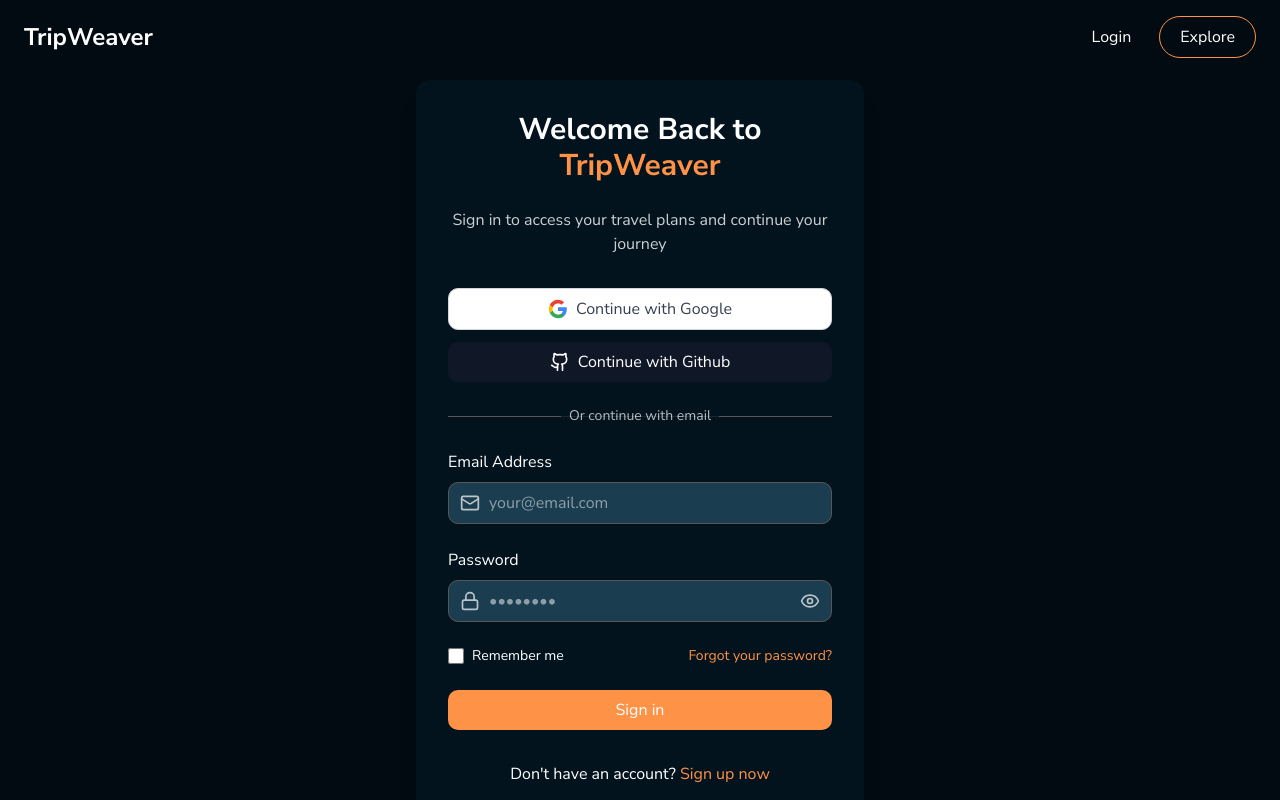
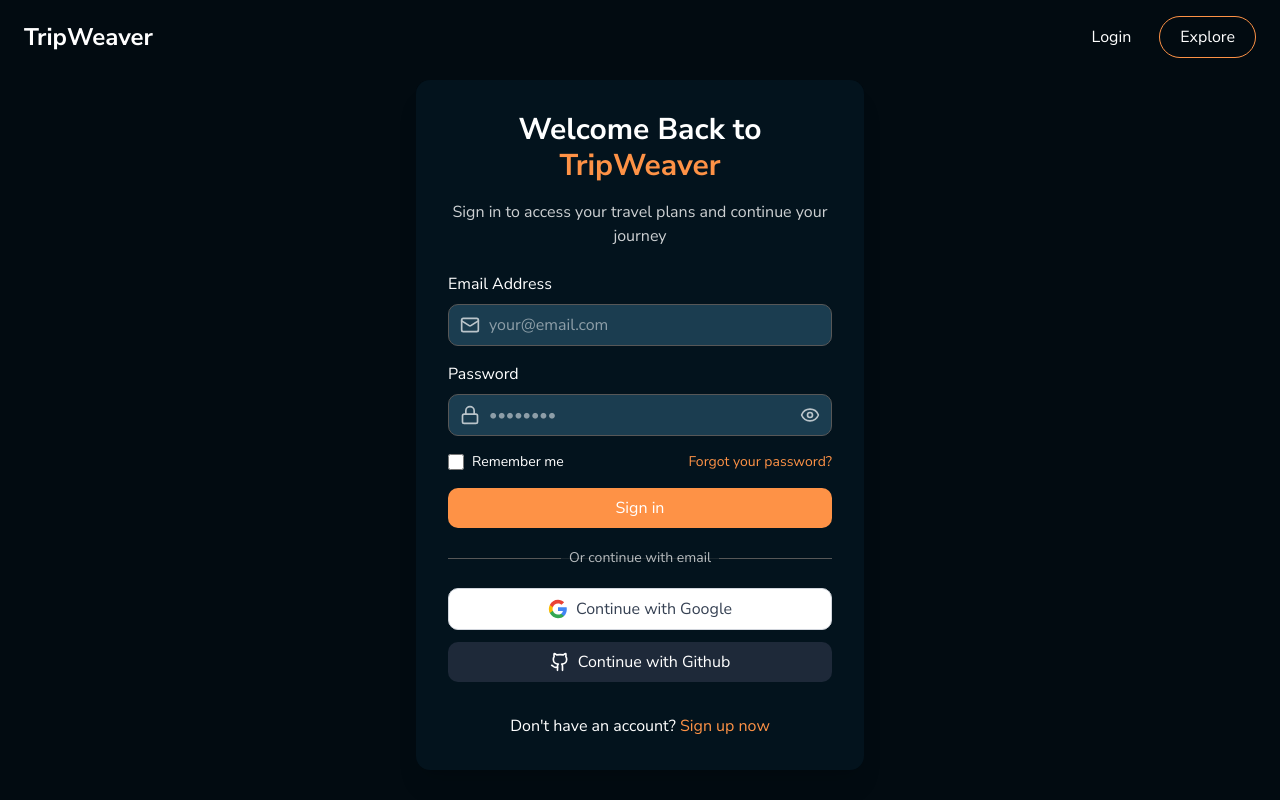
Before and after one commit to sewstie/TripWeaver, a Next.js app: page /login in a window 1280 px wide. Shown: the top 800 px of the page. Built offline with nearby package versions, Linux system fonts and the light colour scheme; no server answers.

Commit message:
changed placement of buttons for login in with google and github

```diff
--- a/src/app/login/page.jsx
+++ b/src/app/login/page.jsx
@@ -128,11 +128,11 @@
     <section className="py-20 min-h-screen flex items-center justify-center bg-[var(--tw-background)]">
       <div className="container mx-auto px-6">
         <div className="max-w-md mx-auto bg-[var(--tw-subbackground)] bg-opacity-20 backdrop-blur-sm rounded-xl p-8 shadow-xl">
-          <h1 className="text-3xl font-bold mb-6 text-center text-[var(--tw-text)]">
+          <h1 className="text-3xl font-bold mb-4 text-center text-[var(--tw-text)]">
             Welcome Back to{" "}
             <span className="text-[var(--tw-focus)]">TripWeaver</span>
           </h1>
-          <p className="text-[var(--tw-text)] opacity-80 text-center mb-8">
+          <p className="text-[var(--tw-text)] opacity-80 text-center mb-6">
             Sign in to access your travel plans and continue your journey
           </p>
           {authError && (
@@ -141,62 +141,7 @@
               <span>{authError}</span>
             </div>
           )}
-          <div className="space-y-3 mb-6">
-            <button
-              type="button"
-              onClick={handleGoogleSignIn}
-              disabled={isGoogleLoading}
-              className="w-full py-2 px-4 rounded-lg font-medium transition-all duration-300 hover:opacity-90 bg-white text-gray-700 border border-gray-300 flex items-center justify-center gap-2"
-            >
-              {isGoogleLoading ? (
-                <Loader2 className="anumate-spin h-5 w-5" />
-              ) : (
-                <svg className="w-5 h-5" viewBox="0 0 24 24">
-                  <path
-                    fill="#4285F4"
-                    d="M22.56 12.25c0-.78-.07-1.53-.2-2.25H12v4.26h5.92c-.26 1.37-1.04 2.53-2.21 3.31v2.77h3.57c2.08-1.92 3.28-4.74 3.28-8.09z"
-                  />
-                  <path
-                    fill="#34A853"
-                    d="M12 23c2.97 0 5.46-.98 7.28-2.66l-3.57-2.77c-.98.66-2.23 1.06-3.71 1.06-2.86 0-5.29-1.93-6.16-4.53H2.18v2.84C3.99 20.53 7.7 23 12 23z"
-                  />
-                  <path
-                    fill="#FBBC05"
-                    d="M5.84 14.09c-.22-.66-.35-1.36-.35-2.09s.13-1.43.35-2.09V7.07H2.18C1.43 8.55 1 10.22 1 12s.43 3.45 1.18 4.93l2.85-2.22.81-.62z"
-                  />
-                  <path
-                    fill="#EA4335"
-                    d="M12 5.38c1.62 0 3.06.56 4.21 1.64l3.15-3.15C17.45 2.09 14.97 1 12 1 7.7 1 3.99 3.47 2.18 7.07l3.66 2.84c.87-2.6 3.3-4.53 6.16-4.53z"
-                  />
-                </svg>
-              )}
-              Continue with Google
-            </button>
-            <button
-              type="button"
-              onClick={handleGithubSignIn}
-              disabled={isGithubLoading}
-              className="w-full py-2 px-4 rounded-lg font-medium transition-all duration-300 hover:opacity-90 bg-gray-900 text-white flex items-center justify-center gap-2"
-            >
-              {isGithubLoading ? (
-                <Loader2 className="animate-spin h-5 w-5" />
-              ) : (
-                <Github className="h-5 w-5" />
-              )}
-              Continue with Github
-            </button>
-          </div>
-          <div className="relative mb-6">
-            <div className="absolute inset-0 flex items-center">
-              <div className="w-full border-t border-[var(--tw-border)]"></div>
-            </div>
-            <div className="relative flex justify-center text-sm">
-              <span className="bg-[var(--tw-subbackground)] px-2 text-[var(--tw-text)] opacity-70">
-                Or continue with email
-              </span>
-            </div>
-          </div>
-          <form onSubmit={handleSubmit} className="space-y-6">
+          <form onSubmit={handleSubmit} className="space-y-4">
             <div>
               <label
                 htmlFor="email"
@@ -254,7 +199,7 @@
                 />
                 <button
                   type="button"
-                  className="absolute inset-y-0 right-0 flex items-center pr-3"
+                  className="cursor-pointer absolute inset-y-0 right-0 flex items-center pr-3"
                   onClick={() => setShowPassword(!showPassword)}
                 >
                   {showPassword ? (
@@ -296,7 +241,7 @@
             <button
               type="submit"
               disabled={isLoading}
-              className="w-full py-2 px-6 rounded-lg font-medium transition-all duration-300 hover:opacity-90 bg-[var(--tw-focus)] text-white flex items-center justify-center"
+              className="cursor-pointer w-full py-2 px-6 rounded-lg font-medium transition-all duration-300 hover:opacity-90 bg-[var(--tw-focus)] text-white flex items-center justify-center"
             >
               {isLoading ? (
                 <>
@@ -308,6 +253,61 @@
               )}
             </button>
           </form>
+          <div className="relative my-5">
+            <div className="absolute inset-0 flex items-center">
+              <div className="w-full border-t border-[var(--tw-border)]"></div>
+            </div>
+            <div className="relative flex justify-center text-sm">
+              <span className="bg-[var(--tw-subbackground)] px-2 text-[var(--tw-text)] opacity-70">
+                Or continue with email
+              </span>
+            </div>
+          </div>
+          <div className="space-y-3 mb-6">
+            <button
+              type="button"
+              onClick={handleGoogleSignIn}
+              disabled={isGoogleLoading}
+              className="cursor-pointer w-full py-2 px-4 rounded-lg font-medium transition-all duration-300 hover:opacity-90 bg-white text-gray-700 border border-gray-300 flex items-center justify-center gap-2"
+            >
+              {isGoogleLoading ? (
+                <Loader2 className="anumate-spin h-5 w-5" />
+              ) : (
+                <svg className="w-5 h-5" viewBox="0 0 24 24">
+                  <path
+                    fill="#4285F4"
+                    d="M22.56 12.25c0-.78-.07-1.53-.2-2.25H12v4.26h5.92c-.26 1.37-1.04 2.53-2.21 3.31v2.77h3.57c2.08-1.92 3.28-4.74 3.28-8.09z"
+                  />
+                  <path
+                    fill="#34A853"
+                    d="M12 23c2.97 0 5.46-.98 7.28-2.66l-3.57-2.77c-.98.66-2.23 1.06-3.71 1.06-2.86 0-5.29-1.93-6.16-4.53H2.18v2.84C3.99 20.53 7.7 23 12 23z"
+                  />
+                  <path
+                    fill="#FBBC05"
+                    d="M5.84 14.09c-.22-.66-.35-1.36-.35-2.09s.13-1.43.35-2.09V7.07H2.18C1.43 8.55 1 10.22 1 12s.43 3.45 1.18 4.93l2.85-2.22.81-.62z"
+                  />
+                  <path
+                    fill="#EA4335"
+                    d="M12 5.38c1.62 0 3.06.56 4.21 1.64l3.15-3.15C17.45 2.09 14.97 1 12 1 7.7 1 3.99 3.47 2.18 7.07l3.66 2.84c.87-2.6 3.3-4.53 6.16-4.53z"
+                  />
+                </svg>
+              )}
+              Continue with Google
+            </button>
+            <button
+              type="button"
+              onClick={handleGithubSignIn}
+              disabled={isGithubLoading}
+              className="cursor-pointer w-full py-2 px-4 rounded-lg font-medium transition-all duration-300 hover:opacity-80 bg-gray-800 text-white flex items-center justify-center gap-2"
+            >
+              {isGithubLoading ? (
+                <Loader2 className="animate-spin h-5 w-5" />
+              ) : (
+                <Github className="h-5 w-5" />
+              )}
+              Continue with Github
+            </button>
+          </div>
           <div className="mt-8 text-center">
             <p className="text-[var(--tw-text)]">
               Don't have an account?{" "}
--- a/src/app/signup/page.jsx
+++ b/src/app/signup/page.jsx
@@ -144,10 +144,10 @@
     <section className="py-20 min-h-screen flex items-center justify-center bg-[var(--tw-background)]">
       <div className="container mx-auto px-6">
         <div className="max-w-md mx-auto bg-[var(--tw-subbackground)] bg-opacity-20 backdrop-blur-sm rounded-xl p-8 shadow-xl">
-          <h1 className="text-3xl font-bold mb-6 text-center text-[var(--tw-text)]">
+          <h1 className="text-3xl font-bold mb-4 text-center text-[var(--tw-text)]">
             Join <span className="text-[var(--tw-focus)]">TripWeaver</span>
           </h1>
-          <p className="text-[var(--tw-text)] opacity-80 text-center mb-8">
+          <p className="text-[var(--tw-text)] opacity-80 text-center mb-6">
             Create an account to start your journey with us
           </p>
           {authError && (
@@ -156,62 +156,7 @@
               <span>{authError}</span>
             </div>
           )}
-          <div className="space-y-3 mb-6">
-            <button
-              type="button"
-              onClick={handleGoogleSignIn}
-              disabled={isGoogleLoading}
-              className="w-full py-2 px-4 rounded-lg font-medium transition-all duration-300 hover:opacity-90 bg-white text-gray-700 border border-gray-300 flex items-center justify-center gap-2"
-            >
-              {isGoogleLoading ? (
-                <Loader2 className="animate-spin h-5 w-5" />
-              ) : (
-                <svg className="w-5 h-5" viewBox="0 0 24 24">
-                  <path
-                    fill="#4285F4"
-                    d="M22.56 12.25c0-.78-.07-1.53-.2-2.25H12v4.26h5.92c-.26 1.37-1.04 2.53-2.21 3.31v2.77h3.57c2.08-1.92 3.28-4.74 3.28-8.09z"
-                  />
-                  <path
-                    fill="#34A853"
-                    d="M12 23c2.97 0 5.46-.98 7.28-2.66l-3.57-2.77c-.98.66-2.23 1.06-3.71 1.06-2.86 0-5.29-1.93-6.16-4.53H2.18v2.84C3.99 20.53 7.7 23 12 23z"
-                  />
-                  <path
-                    fill="#FBBC05"
-                    d="M5.84 14.09c-.22-.66-.35-1.36-.35-2.09s.13-1.43.35-2.09V7.07H2.18C1.43 8.55 1 10.22 1 12s.43 3.45 1.18 4.93l2.85-2.22.81-.62z"
-                  />
-                  <path
-                    fill="#EA4335"
-                    d="M12 5.38c1.62 0 3.06.56 4.21 1.64l3.15-3.15C17.45 2.09 14.97 1 12 1 7.7 1 3.99 3.47 2.18 7.07l3.66 2.84c.87-2.6 3.3-4.53 6.16-4.53z"
-                  />
-                </svg>
-              )}
-              Continue with Google
-            </button>
-            <button
-              type="button"
-              onClick={handleGithubSignIn}
-              disabled={isGithubLoading}
-              className="w-full py-2 px-4 rounded-lg font-medium transition-all duration-300 hover:opacity-90 bg-gray-900 text-white flex items-center justify-center gap-2"
-            >
-              {isGithubLoading ? (
-                <Loader2 className="animate-spin h-5 w-5" />
-              ) : (
-                <Github className="h-5 w-5" />
-              )}
-              Continue with GitHub
-            </button>
-          </div>
-          <div className="relative mb-6">
-            <div className="absolute inset-0 flex items-center">
-              <div className="w-full border-t border-[var(--tw-border)]"></div>
-            </div>
-            <div className="relative flex justify-center text-sm">
-              <span className="bg-[var(--tw-subbackground)] px-2 text-[var(--tw-text)] opacity-70">
-                Or continue with email
-              </span>
-            </div>
-          </div>
-          <form onSubmit={handleSubmit} className="space-y-6">
+          <form onSubmit={handleSubmit} className="space-y-4">
             <div>
               <label
                 htmlFor="username"
@@ -301,7 +246,7 @@
                 />
                 <button
                   type="button"
-                  className="absolute inset-y-0 right-0 flex items-center pr-3"
+                  className="cursor-pointer absolute inset-y-0 right-0 flex items-center pr-3"
                   onClick={() => setShowPassword(!showPassword)}
                 >
                   {showPassword ? (
@@ -343,7 +288,7 @@
                 />
                 <button
                   type="button"
-                  className="absolute inset-y-0 right-0 flex items-center pr-3"
+                  className="cursor-pointer absolute inset-y-0 right-0 flex items-center pr-3"
                   onClick={() => setShowConfirmPassword(!showConfirmPassword)}
                 >
                   {showConfirmPassword ? (
@@ -406,7 +351,7 @@
             <button
               type="submit"
               disabled={isLoading}
-              className="w-full py-2 px-6 rounded-lg font-medium transition-all duration-300 hover:opacity-90 bg-[var(--tw-focus)] text-white flex items-center justify-center"
+              className="cursor-pointer w-full py-2 px-6 rounded-lg font-medium transition-all duration-300 hover:opacity-90 bg-[var(--tw-focus)] text-white flex items-center justify-center"
             >
               {isLoading ? (
                 <>
@@ -418,7 +363,61 @@
               )}
             </button>
           </form>
-
+          <div className="relative my-5">
+            <div className="absolute inset-0 flex items-center">
+              <div className="w-full border-t border-[var(--tw-border)]"></div>
+            </div>
+            <div className="relative flex justify-center text-sm">
+              <span className="bg-[var(--tw-subbackground)] px-2 text-[var(--tw-text)] opacity-70">
+                Or continue with
+              </span>
+            </div>
+          </div>
+          <div className="space-y-3 my-3">
+            <button
+              type="button"
+              onClick={handleGoogleSignIn}
+              disabled={isGoogleLoading}
+              className="cursor-pointer w-full py-2 px-4 rounded-lg font-medium transition-all duration-300 hover:opacity-90 bg-white text-gray-700 border border-gray-300 flex items-center justify-center gap-2"
+            >
+              {isGoogleLoading ? (
+                <Loader2 className="animate-spin h-5 w-5" />
+              ) : (
+                <svg className="w-5 h-5" viewBox="0 0 24 24">
+                  <path
+                    fill="#4285F4"
+                    d="M22.56 12.25c0-.78-.07-1.53-.2-2.25H12v4.26h5.92c-.26 1.37-1.04 2.53-2.21 3.31v2.77h3.57c2.08-1.92 3.28-4.74 3.28-8.09z"
+                  />
+                  <path
+                    fill="#34A853"
+                    d="M12 23c2.97 0 5.46-.98 7.28-2.66l-3.57-2.77c-.98.66-2.23 1.06-3.71 1.06-2.86 0-5.29-1.93-6.16-4.53H2.18v2.84C3.99 20.53 7.7 23 12 23z"
+                  />
+                  <path
+                    fill="#FBBC05"
+                    d="M5.84 14.09c-.22-.66-.35-1.36-.35-2.09s.13-1.43.35-2.09V7.07H2.18C1.43 8.55 1 10.22 1 12s.43 3.45 1.18 4.93l2.85-2.22.81-.62z"
+                  />
+                  <path
+                    fill="#EA4335"
+                    d="M12 5.38c1.62 0 3.06.56 4.21 1.64l3.15-3.15C17.45 2.09 14.97 1 12 1 7.7 1 3.99 3.47 2.18 7.07l3.66 2.84c.87-2.6 3.3-4.53 6.16-4.53z"
+                  />
+                </svg>
+              )}
+              Continue with Google
+            </button>
+            <button
+              type="button"
+              onClick={handleGithubSignIn}
+              disabled={isGithubLoading}
+              className="cursor-pointer w-full py-2 px-4 rounded-lg font-medium transition-all duration-300 hover:opacity-90 bg-gray-900 text-white flex items-center justify-center gap-2"
+            >
+              {isGithubLoading ? (
+                <Loader2 className="animate-spin h-5 w-5" />
+              ) : (
+                <Github className="h-5 w-5" />
+              )}
+              Continue with GitHub
+            </button>
+          </div>
           <div className="mt-8 text-center">
             <p className="text-[var(--tw-text)]">
               Already have an account?{" "}
```
